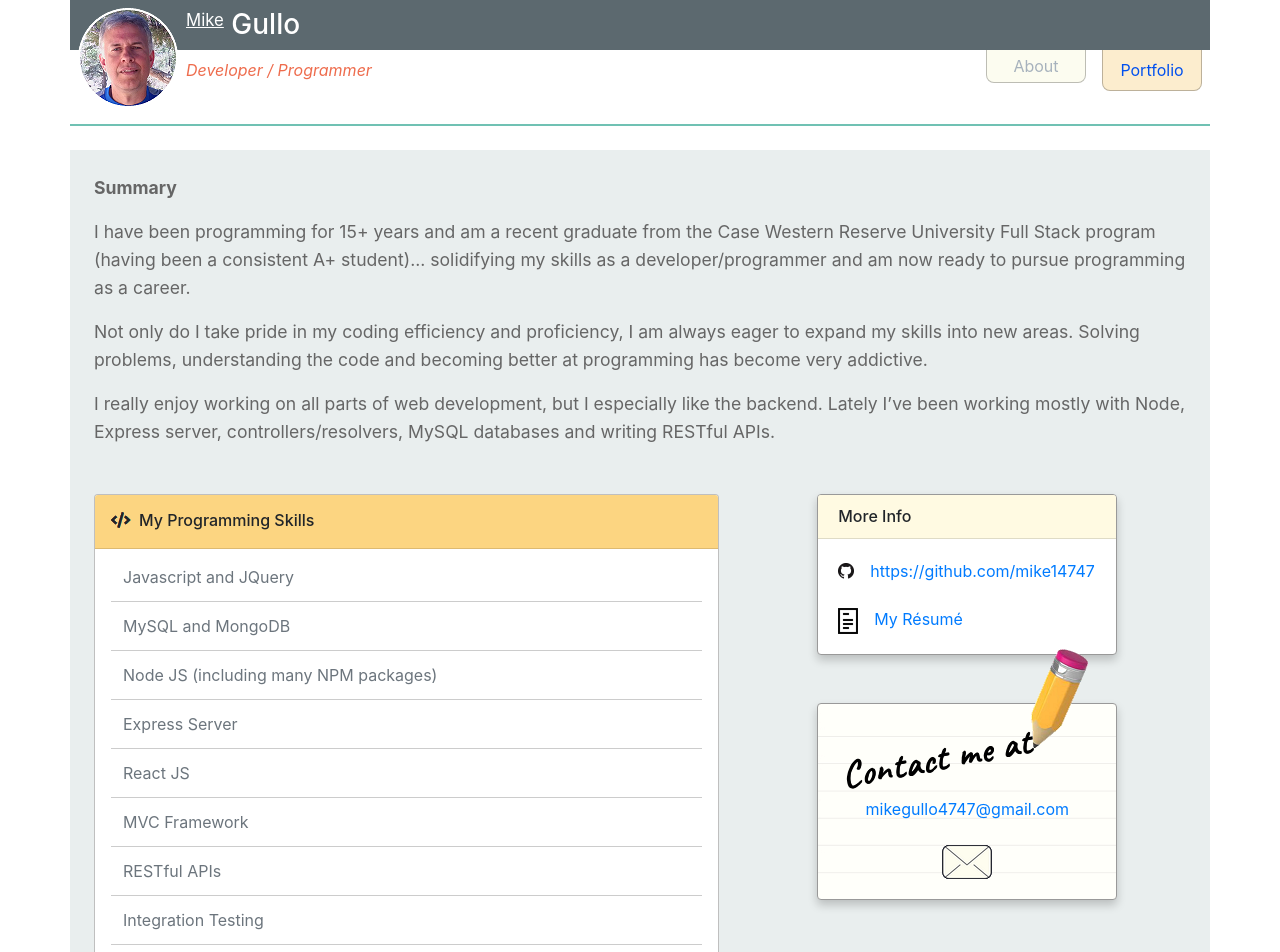
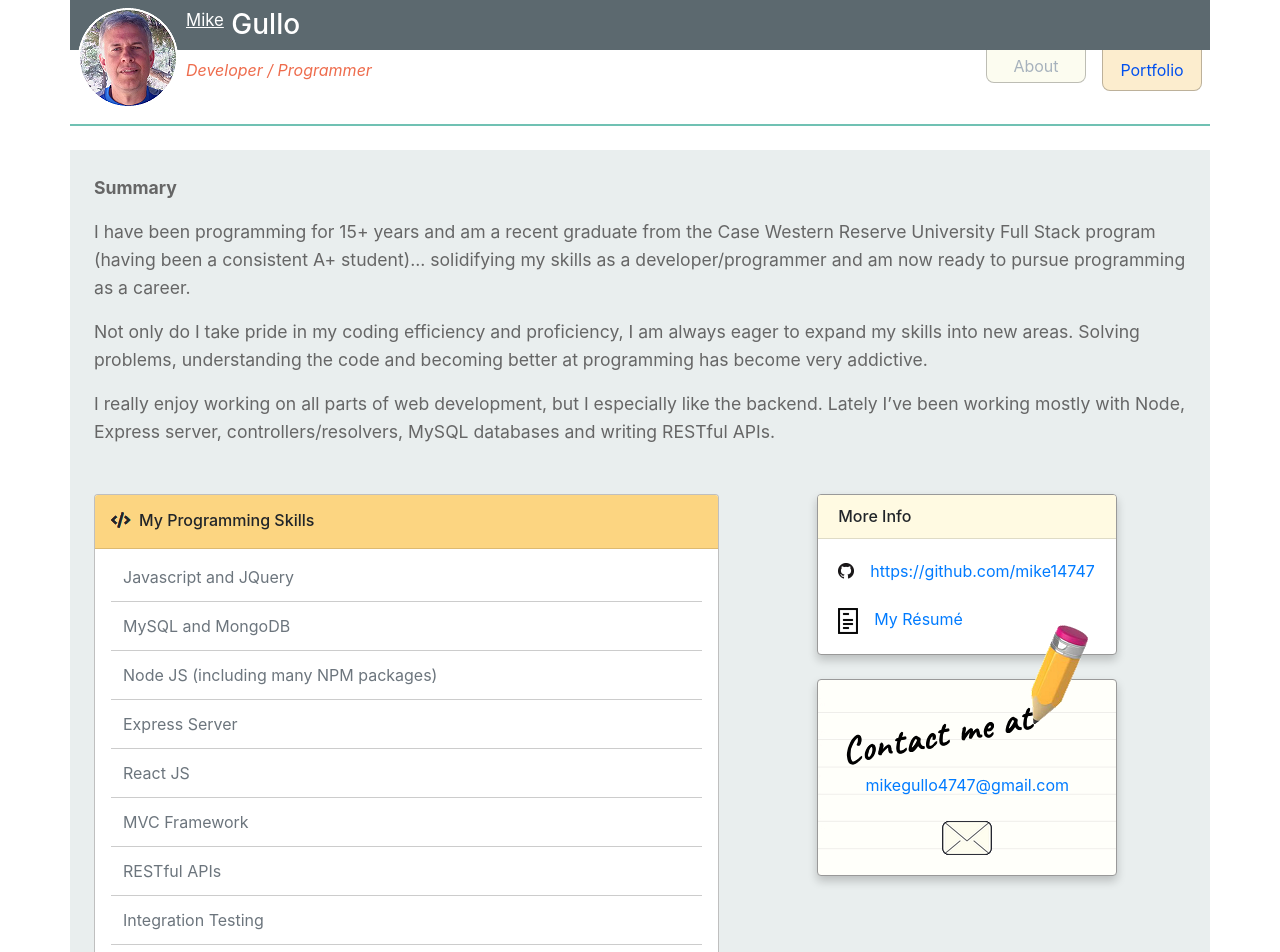
Before and after one commit to mike14747/mike14747.github.io, a React (Create React App) app: page / in a window 1280 px wide. Shown: the top 952 px of the page. Built offline with nearby package versions, Linux system fonts and the light colour scheme.

Commit message:
Changed the bottom margin of the right cards on the homepage.

```diff
--- a/src/pages/home/home.js
+++ b/src/pages/home/home.js
@@ -45,7 +45,7 @@ const Home = () => {
                     </div>
                 </div>
                 <div className="col-md-5">
-                    <div className="cards-right mx-auto mt-2 mb-5">
+                    <div className="cards-right mx-auto mt-2 mb-4">
                         <div className="cards-right-header">
                             <h6 className="m-0">More Info</h6>
                         </div>
@@ -58,7 +58,7 @@ const Home = () => {
                             </div>
                         </div>
                     </div>
-                    <div className="cards-right mx-auto mb-5 pb-0 contact_bg">
+                    <div className="cards-right mx-auto mb-4 pb-0 contact_bg">
                         <div className="cards-right-body text-center">
                             <img src={contactMe} alt="Contact Me" className="img-fluid contact_me" />
                             <div className="mt-2">
```
